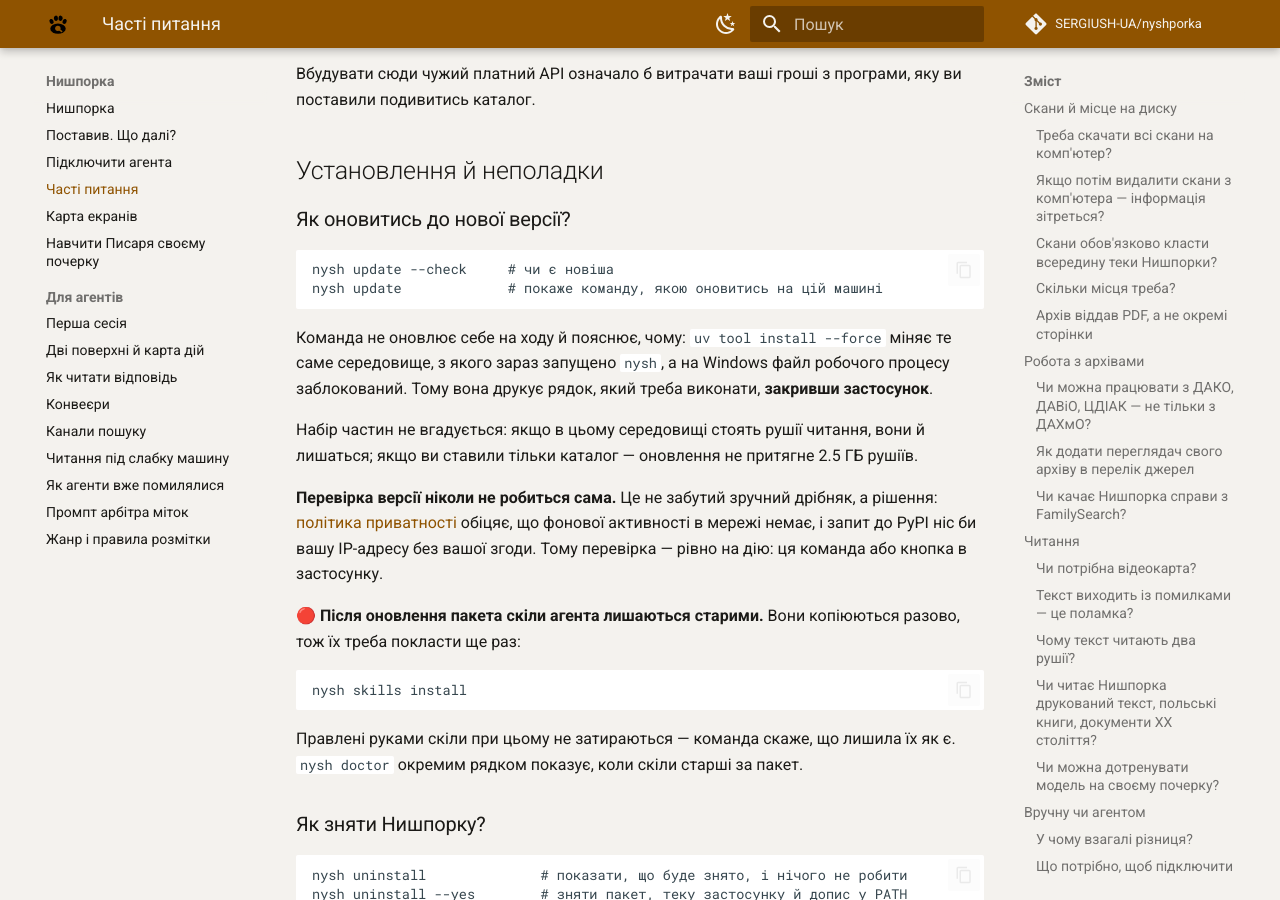
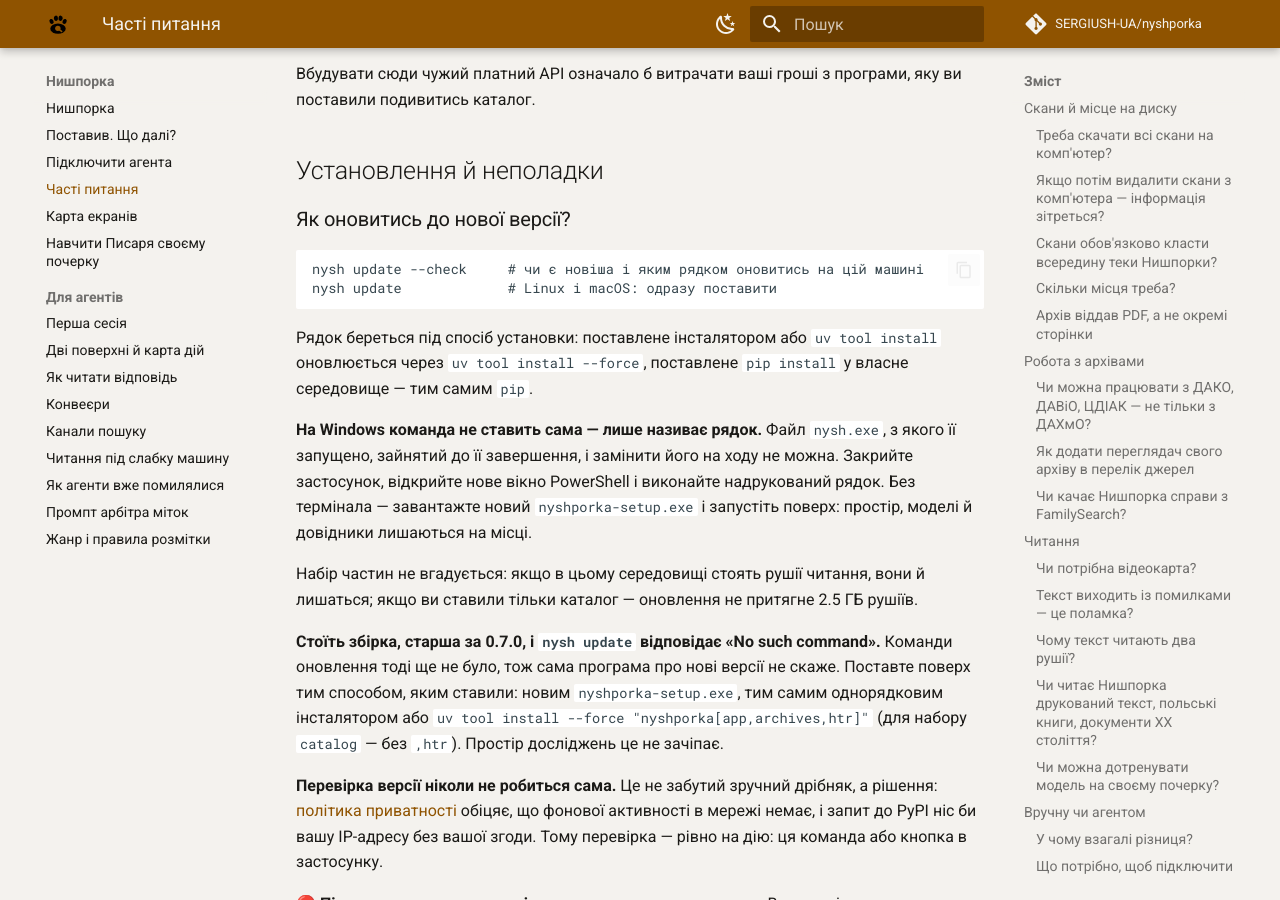
Before and after one commit to SERGIUSH-UA/nyshporka, an MkDocs documentation site: the page built from docs/faq.md, in a window 1280 px wide and 900 px high, scrolled down 5332 px. Built offline with MkDocs 1.6.1 and Material for MkDocs 9.7.7, drawn with Linux system fonts in a browser that asks for light colours; comment, search, counter and statistics services are not loaded.

Commit message:
Часті питання: оновлення на Windows і зі збірок, старших за 0.7.0
Сторінка обіцяла, що `nysh update` «покаже команду», і мовчала про два
шляхи, де людина застрягає: на Windows рядок треба виконати в новому вікні,
закривши застосунок (або поставити новий `.exe` поверх), а збірка до 0.7.0
команди оновлення не має зовсім — і сама про нові версії не скаже
(ДОРОБКА §6). Названо, чим ставити поверх і що простір не зачіпається.

Co-Authored-By: Claude Opus 5 (1M context) <noreply@anthropic.com>

````diff
--- a/docs/faq.md
+++ b/docs/faq.md
@@ -228,18 +228,30 @@ nysh mcp install        # прописати сервер у .mcp.json проє
 ### Як оновитись до нової версії?
 
 ```
-nysh update --check     # чи є новіша
-nysh update             # покаже команду, якою оновитись на цій машині
+nysh update --check     # чи є новіша і яким рядком оновитись на цій машині
+nysh update             # Linux і macOS: одразу поставити
 ```
 
-Команда не оновлює себе на ходу й пояснює, чому: `uv tool install --force` міняє
-те саме середовище, з якого зараз запущено `nysh`, а на Windows файл робочого
-процесу заблокований. Тому вона друкує рядок, який треба виконати, **закривши
-застосунок**.
+Рядок береться під спосіб установки: поставлене інсталятором або
+`uv tool install` оновлюється через `uv tool install --force`, поставлене
+`pip install` у власне середовище — тим самим `pip`.
+
+**На Windows команда не ставить сама — лише називає рядок.** Файл `nysh.exe`, з
+якого її запущено, зайнятий до її завершення, і замінити його на ходу не можна.
+Закрийте застосунок, відкрийте нове вікно PowerShell і виконайте надрукований
+рядок. Без термінала — завантажте новий `nyshporka-setup.exe` і запустіть
+поверх: простір, моделі й довідники лишаються на місці.
 
 Набір частин не вгадується: якщо в цьому середовищі стоять рушії читання, вони
 й лишаться; якщо ви ставили тільки каталог — оновлення не притягне 2.5 ГБ
 рушіїв.
+
+**Стоїть збірка, старша за 0.7.0, і `nysh update` відповідає «No such
+command».** Команди оновлення тоді ще не було, тож сама програма про нові
+версії не скаже. Поставте поверх тим способом, яким ставили: новим
+`nyshporka-setup.exe`, тим самим однорядковим інсталятором або
+`uv tool install --force "nyshporka[app,archives,htr]"` (для набору `catalog` —
+без `,htr`). Простір досліджень це не зачіпає.
 
 **Перевірка версії ніколи не робиться сама.** Це не забутий зручний дрібняк, а
 рішення: [політика приватності](https://github.com/SERGIUSH-UA/nyshporka/blob/main/PRIVACY.md)
````
